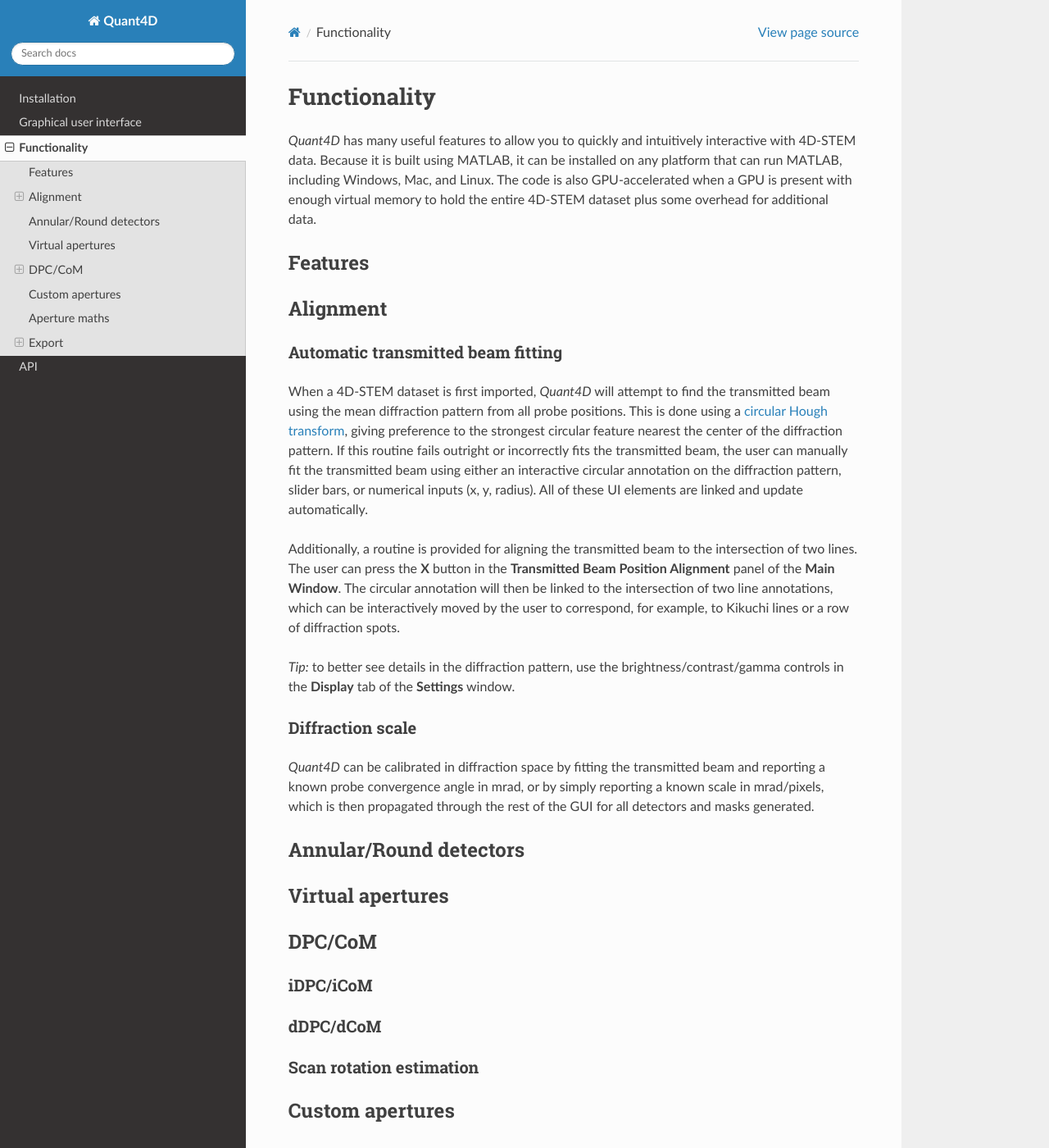
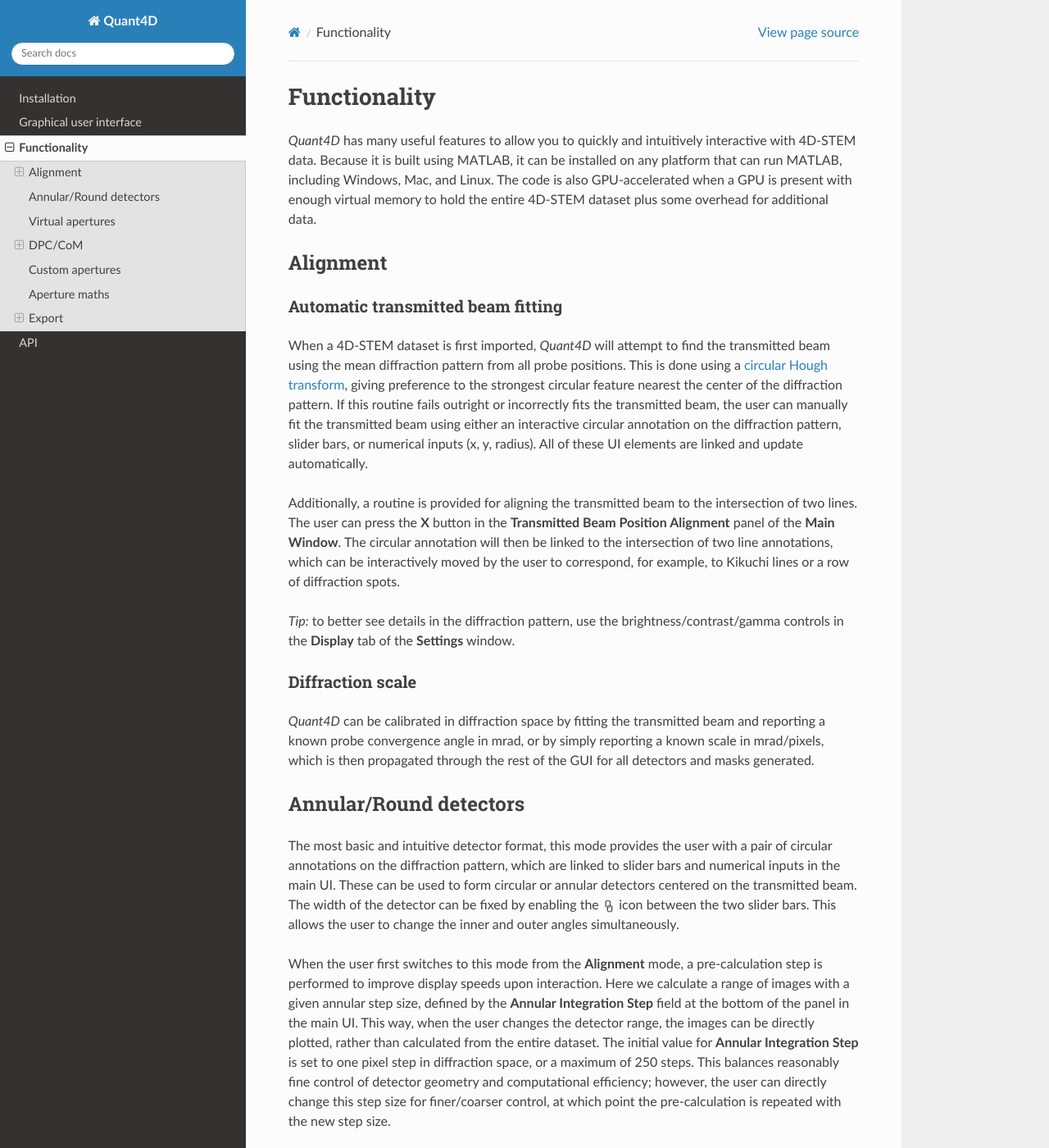
Before and after one commit to bryandesser/Quant4D, a Sphinx documentation site: the page built from docs/source/functionality.rst, in a window 1280 px wide and 1400 px high. Shown: the whole window at 82% size. Built offline with Sphinx 7.4.7 and the Read the Docs theme 3.1.0, drawn with Linux system fonts in a browser that asks for light colours; formulas are drawn with MathJax 3; pages that are not in the unit, such as notebooks, are missing from menus.

Commit message:
modified:   docs/source/functionality.rst

```diff
--- a/docs/source/functionality.rst
+++ b/docs/source/functionality.rst
@@ -9,26 +9,6 @@
 Linux. The code is also GPU-accelerated when a GPU is present with enough
 virtual memory to hold the entire 4D-STEM dataset plus some overhead for
 additional data.
-
-Features
---------
-
-.. Import
-    ******
-    File formats
-    ^^^^^^^^^^^^
-    The **Import Window** automatically attempts to determine the file type by
-    the file extension, with preset routines for several common file formats
-    (EMPAD, Gatan, Medipix, MRC, HDF5). Any file format can be opened if file
-    structure is known. The import parameters required are the offset to the
-    start of the data
-
-    Bin/crop
-    ^^^^^^^^
-    Subsample
-    ^^^^^^^^^
-    Memorymap
-    ^^^^^^^^^
 
 Alignment
 ---------
@@ -65,6 +45,24 @@
 
 Annular/Round detectors
 -----------------------
+The most basic and intuitive detector format, this mode provides the user with a
+pair of circular annotations on the diffraction pattern, which are linked to
+slider bars and numerical inputs in the main UI. These can be used to form
+circular or annular detectors centered on the transmitted beam. The width of the
+detector can be fixed by enabling the |radius_link| icon between the two slider bars.
+This allows the user to change the inner and outer angles simultaneously.
+
+When the user first switches to this mode from the **Alignment** mode, a
+pre-calculation step is performed to improve display speeds upon interaction.
+Here we calculate a range of images with a given annular step size, defined by
+the **Annular Integration Step** field at the bottom of the panel in the main UI.
+This way, when the user changes the detector range, the images can be directly
+plotted, rather than calculated from the entire dataset. The initial value for
+**Annular Integration Step** is set to one pixel step in diffraction space, or a
+maximum of 250 steps. This balances reasonably fine control of detector geometry
+and computational efficiency; however, the user can directly change this step
+size for finer/coarser control, at which point the pre-calculation is repeated
+with the new step size.
 
 Virtual apertures
 -----------------
@@ -92,3 +90,7 @@
 ******************************
 Bin/crop
 ********
+
+
+.. |radius_link| image:: ../../src/icons/link.png
+    :height: 2ex
```
